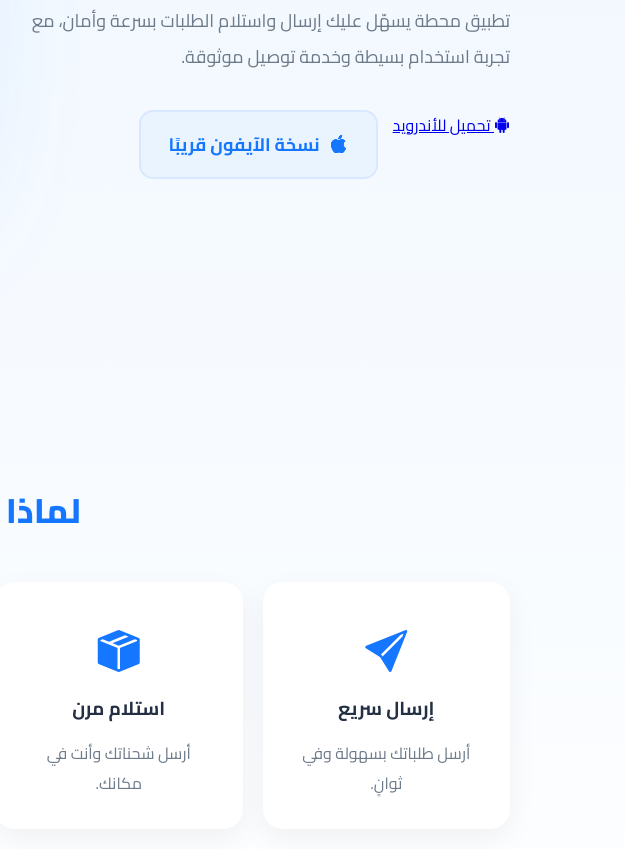
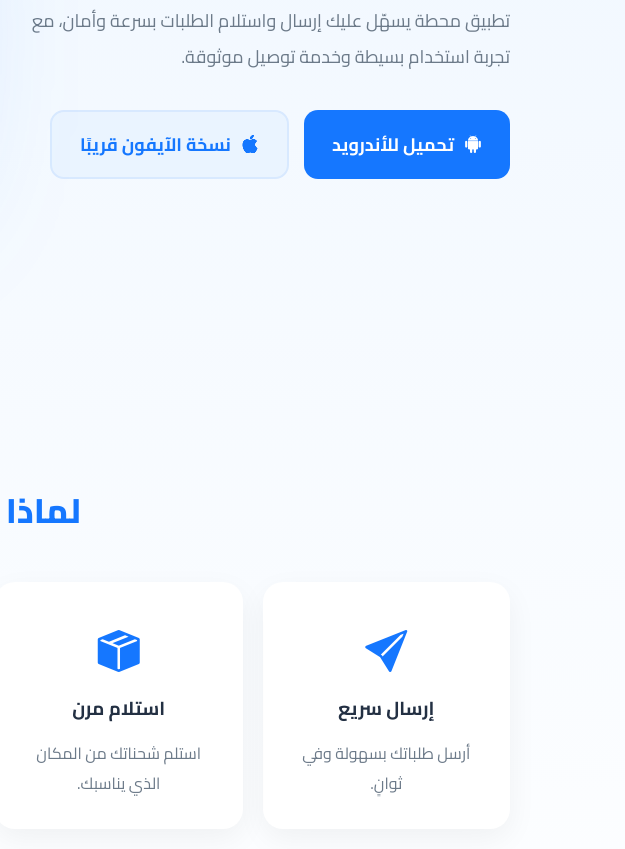
Before and after one commit to fay7ar/download_mahata, a plain HTML site: page index.html in a window 1280 px wide. Shown: the part 426-1275 px from the top of the page, 655-1280 px from the left. Drawn offline with nearby package versions, Linux system fonts and the light colour scheme.

Commit message:
Update index.html

```diff
--- a/index.html
+++ b/index.html
@@ -188,8 +188,7 @@
                     تطبيق محطة يسهّل عليك إرسال واستلام الطلبات بسرعة وأمان، مع تجربة استخدام بسيطة وخدمة توصيل موثوقة.
                 </p>
                 <div class="buttons">
-                    <!-- تمت إضافة خاصية download هنا -->
-                    <a href="https://www.mediafire.com/file/ov2sotss9kvy933/Mahata.apk/file" download>
+                    <a href="https://www.mediafire.com/file/ov2sotss9kvy933/Mahata.apk/file" class="btn android">
                         <i class="bi bi-android2"></i>
                         تحميل للأندرويد
                     </a>
@@ -216,8 +215,7 @@
                 <i class="bi bi-box-seam-fill"></i>
                 <h3>استلام مرن</h3>
                 <p>
-                    <!-- تم تعديل النص هنا -->
-                    أرسل شحناتك وأنت في مكانك.
+                    استلم شحناتك من المكان الذي يناسبك.
                 </p>
             </div>
             <div class="feature">
```
